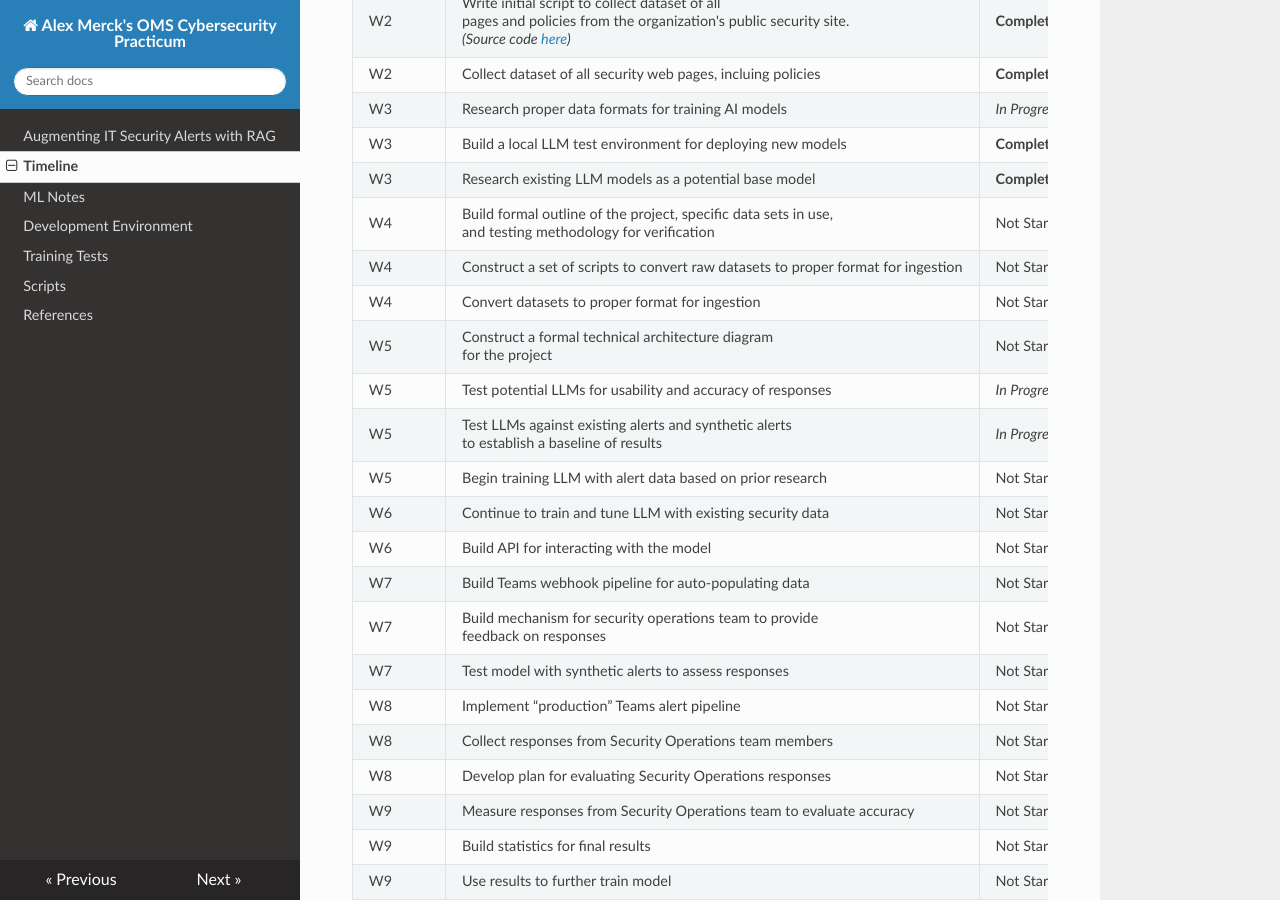
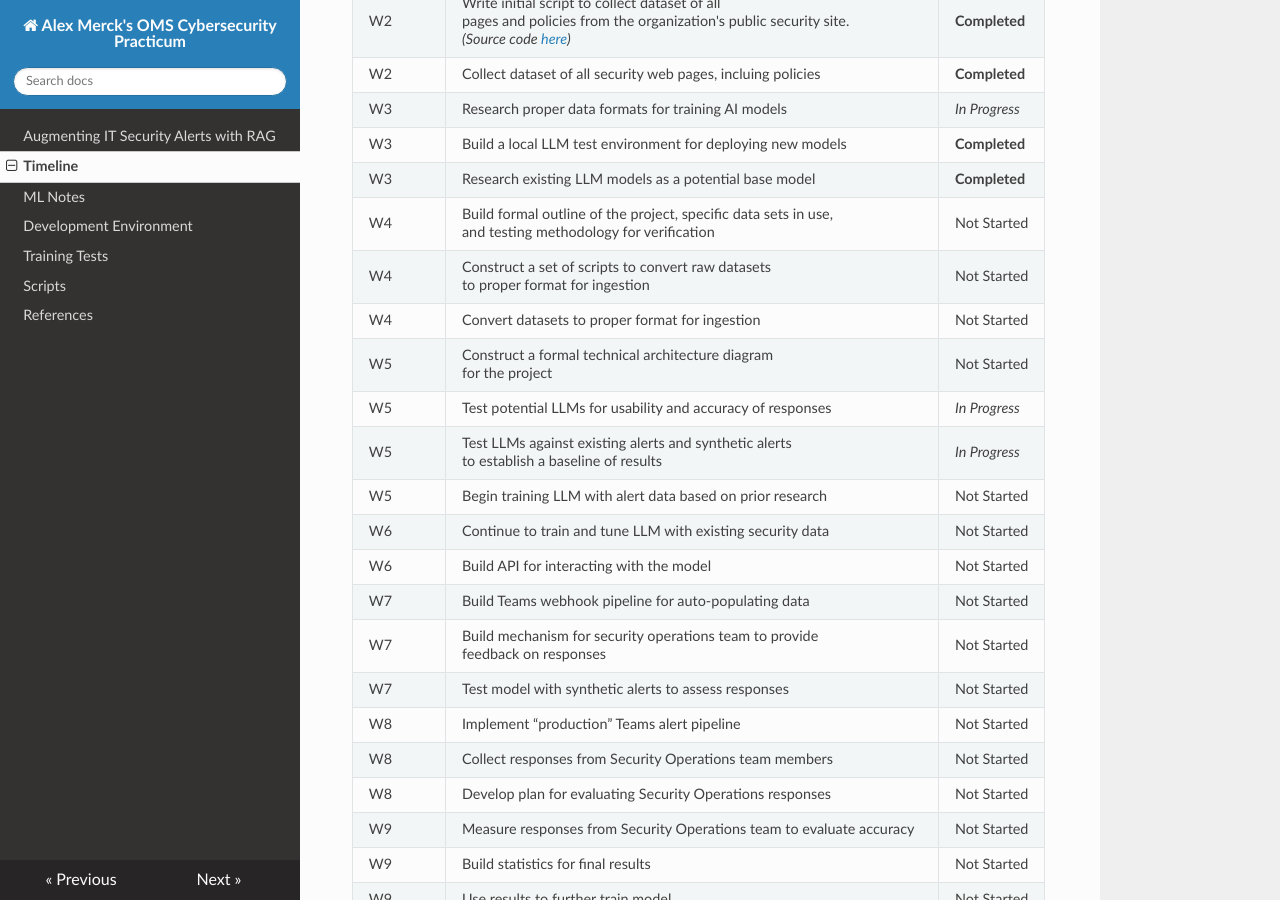
Before and after one commit to amerck/oms_practicum, an MkDocs documentation site: the page built from docs/timeline.md, in a window 1280 px wide and 900 px high, scrolled down 491 px. Built offline with MkDocs 1.6.1, drawn with Linux system fonts in a browser that asks for light colours; nearby versions of some CDN libraries.

```diff
--- a/docs/timeline.md
+++ b/docs/timeline.md
@@ -14,7 +14,7 @@
 | W3       | Build a local LLM test environment for deploying new models                                                                                                                                                                           | **Completed** |
 | W3       | Research existing LLM models as a potential base model                                                                                                                                                                                | **Completed** |
 | W4       | Build formal outline of the project, specific data sets in use,<br> and testing methodology for verification                                                                                                                          | Not Started   |
-| W4       | Construct a set of scripts to convert raw datasets to proper format for ingestion                                                                                                                                                     | Not Started   |
+| W4       | Construct a set of scripts to convert raw datasets<br> to proper format for ingestion                                                                                                                                                 | Not Started   |
 | W4       | Convert datasets to proper format for ingestion                                                                                                                                                                                       | Not Started   |
 | W5       | Construct a formal technical architecture diagram<br> for the project                                                                                                                                                                 | Not Started   |
 | W5       | Test potential LLMs for usability and accuracy of responses                                                                                                                                                                           | *In Progress* |
```
